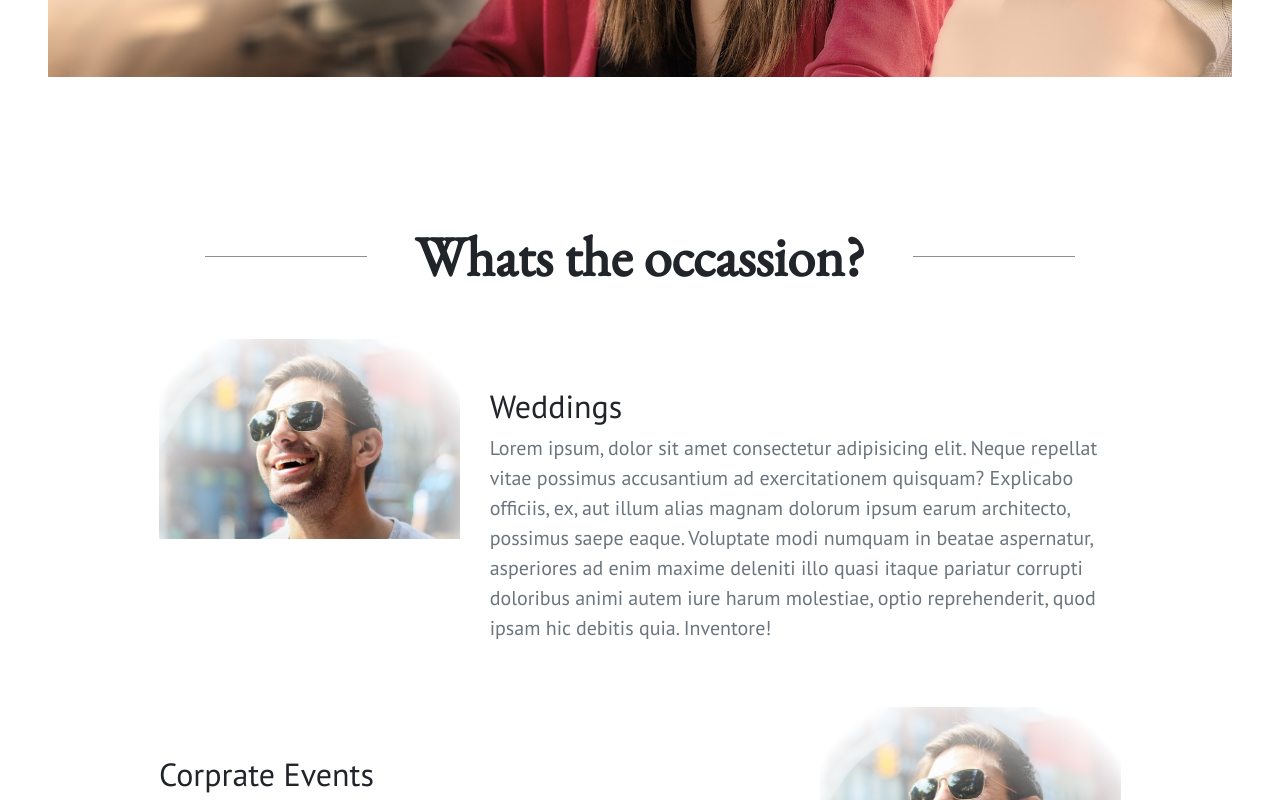
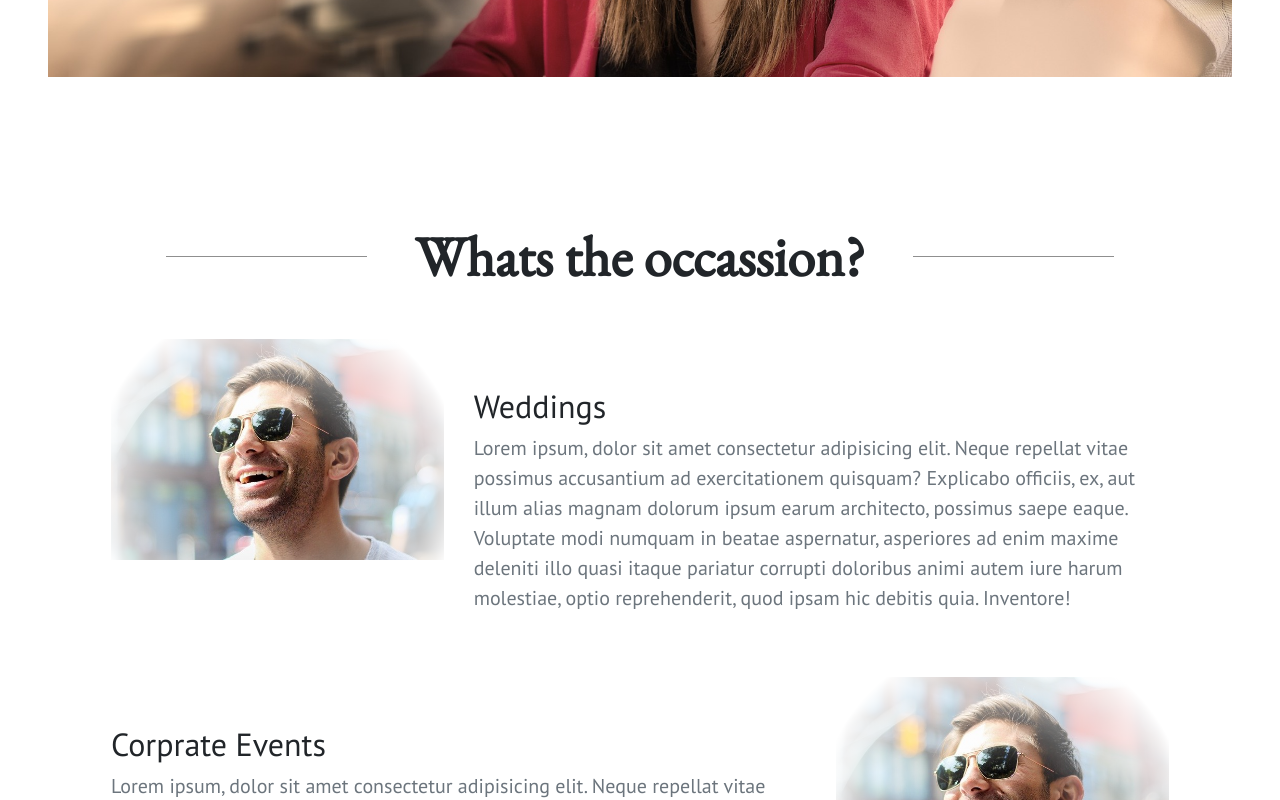
Before and after one commit to Xcose/foodie, a React (Create React App) app: page /#/ in a window 1280 px wide. Shown: the part 1760-2560 px from the top of the page. Built offline with nearby package versions, Linux system fonts and the light colour scheme.

Commit message:
Event padding fix

```diff
--- a/src/Components/Events.jsx
+++ b/src/Components/Events.jsx
@@ -3,7 +3,7 @@ import John from "../Images/happy.jpg";
 
 const Events = () => {
 	return (
-		<div className="p-5 text-center m-5" id="service">
+		<div className="py-5 text-center m-5" id="service">
 			<p class="display-4 text-center my-5 font-weight-bold title">
 				<text className="px-lg-5">Whats the occassion?</text>
 			</p>
```
